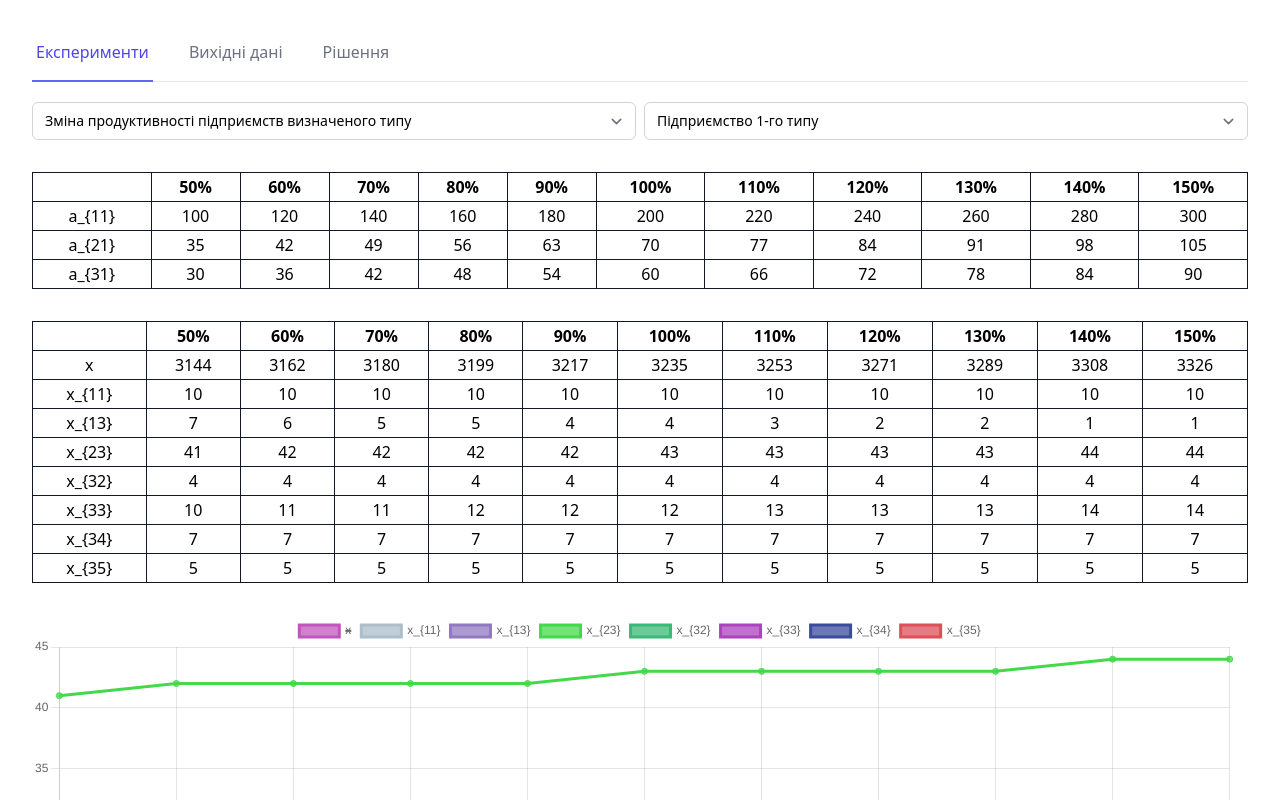
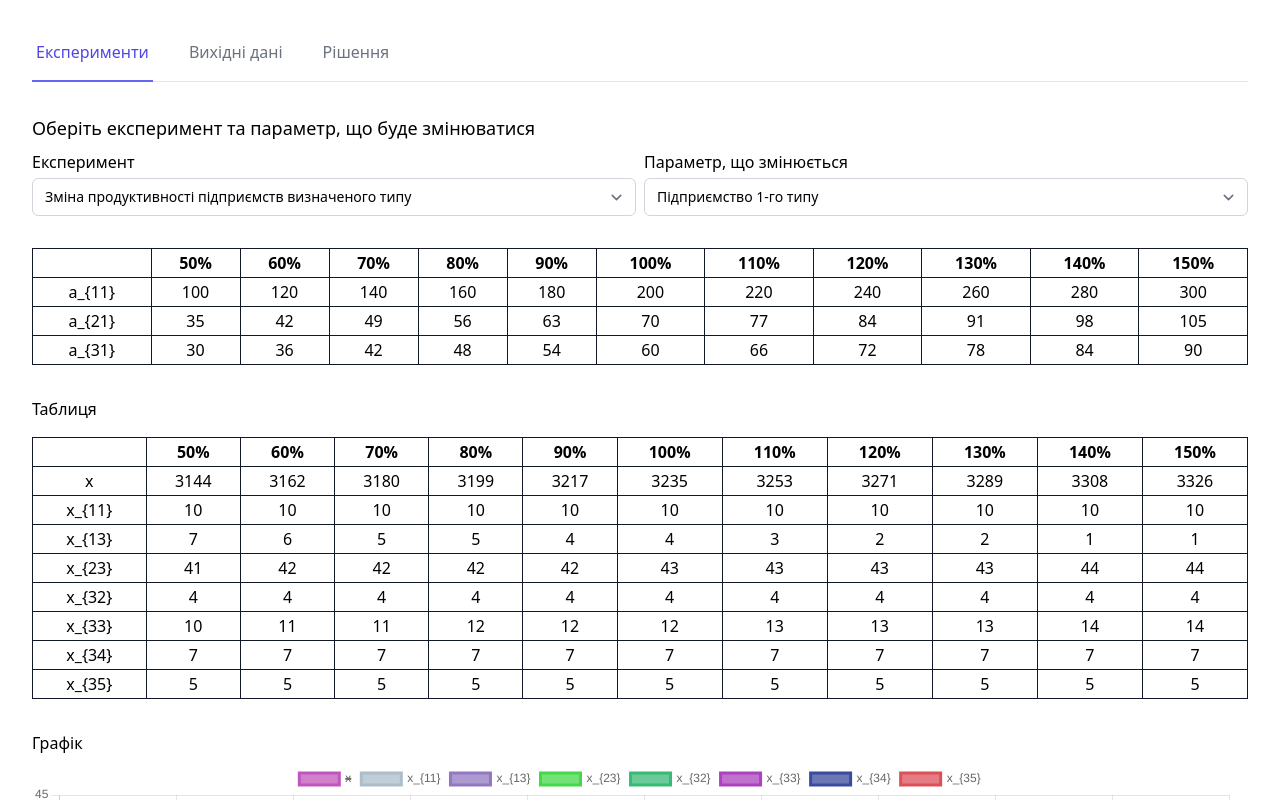
Before and after one commit to vb-oiko/course-paper-4, a React (Create React App) app: page / in a window 1280 px wide. Shown: the top 800 px of the page. Built offline with nearby package versions, Linux system fonts and the light colour scheme.

Commit message:
add headers

```diff
--- a/src/components/experiment/ExperimentSelect.tsx
+++ b/src/components/experiment/ExperimentSelect.tsx
@@ -31,8 +31,20 @@ export const ExperimentSelect: React.FC<ExperimentSelectProps> = ({ className })
 
   return (
     <div className={`grid grid-cols-2 gap-2 ${className}`}>
-      <SelectInput value={experimentIndex} onChange={handleExperimentIndexChange} options={EXPERIMENT_OPTIONS} />
-      {paramOptions && <SelectInput value={paramIndex} onChange={handleParamIndexChange} options={paramOptions!} />}
+      <SelectInput
+        label="Експеримент"
+        value={experimentIndex}
+        onChange={handleExperimentIndexChange}
+        options={EXPERIMENT_OPTIONS}
+      />
+      {paramOptions && (
+        <SelectInput
+          label="Параметр, що змінюється"
+          value={paramIndex}
+          onChange={handleParamIndexChange}
+          options={paramOptions!}
+        />
+      )}
     </div>
   );
 };
--- a/src/components/tabs/ExperimentTab.tsx
+++ b/src/components/tabs/ExperimentTab.tsx
@@ -1,6 +1,6 @@
 import React from "react";
 import { useSelector } from "react-redux";
-import { selectExperimentData, selectExperimentSourceData } from "../../rdx/selectors";
+import { selectExperimentData, selectExperimentSourceData, selectResultHeader } from "../../rdx/selectors";
 import { ExperimentChart } from "../experiment/ExperimentChart";
 import { ExperimentSelect } from "../experiment/ExperimentSelect";
 import { ExperimentTable } from "../experiment/ExperimentTable";
@@ -8,16 +8,20 @@ import { ExperimentTable } from "../experiment/ExperimentTable";
 export const ExperimentTab: React.FC = () => {
   const experimentData = useSelector(selectExperimentData);
   const sourceData = useSelector(selectExperimentSourceData);
+  const resultHeader = useSelector(selectResultHeader);
 
   return (
     <div className="mb-4">
+      <h2 className="mt-8 mb-2 text-lg font-medium">Оберіть експеримент та параметр, що буде змінюватися</h2>
       <ExperimentSelect />
       {sourceData && <ExperimentTable experimentData={sourceData} className="mt-8 w-full" />}
       {experimentData && (
-        <div className="mt-4">
-          <ExperimentTable experimentData={experimentData} className="my-8 w-full" />
+        <>
+          <h2 className="mt-8 mb-4">Таблиця {resultHeader}</h2>
+          <ExperimentTable experimentData={experimentData} className="w-full" />
+          <h2 className="mt-8 mb-2">Графік {resultHeader}</h2>
           <ExperimentChart experimentData={experimentData} />
-        </div>
+        </>
       )}
     </div>
   );
--- a/src/rdx/selectors.ts
+++ b/src/rdx/selectors.ts
@@ -112,33 +112,14 @@ export const selectExperimentSourceData = createSelector(
       }));
       return { labels, datasets };
     }
-
-    if (type === "product_set") {
-      const data = problems.map((problemItem) => {
-        return problemItem.p[paramIndex];
-      });
-
-      const datasets = [
-        {
-          label: `p_{${paramIndex + 1}}`,
-          data,
-        },
-      ];
-      return { labels, datasets };
-    }
-
-    if (type === "factory_number") {
-      const data = problems.map((problemItem) => {
-        return problemItem.b[paramIndex];
-      });
-
-      const datasets = [
-        {
-          label: `b_{${paramIndex + 1}}`,
-          data,
-        },
-      ];
-      return { labels, datasets };
-    }
   }
 );
+
+export const selectResultHeader = createSelector([selectExperiment, selectParamIndex], (experiment, paramIndex) => {
+  const { type } = experiment;
+  if (type === "product_set") {
+    return `зміни значень розв'язку задачі в залежності від зміни кількості виробів ${
+      paramIndex + 1
+    }-го типу у комплекті `;
+  }
+});
```
